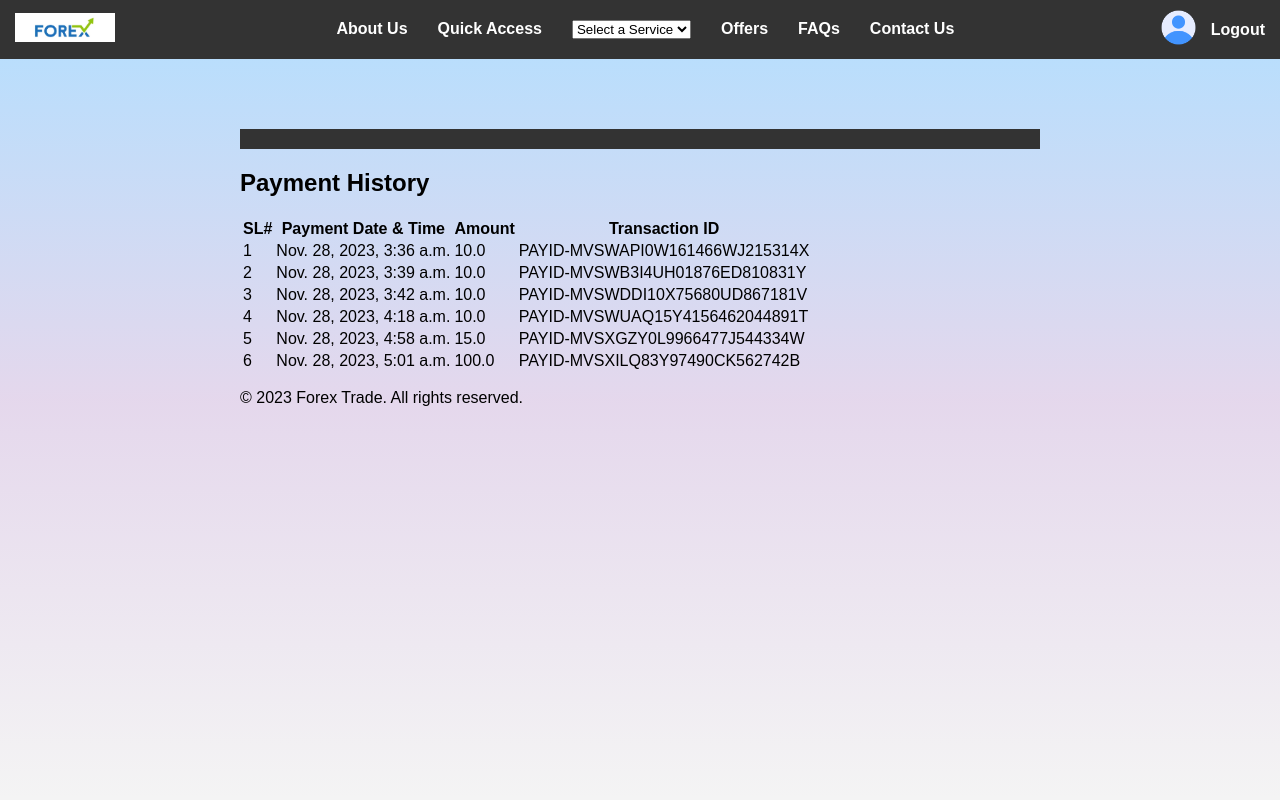
After one commit to me-kr-rohit/COMP8347, a Django app: page /Payment_History/ in a window 1280 px wide. The commit adds this page. Run offline with Django 4.2, Linux system fonts and the light colour scheme; a user stored in the database is signed in; data comes from the database, SQL or seed files in the repository; some libraries are stand-ins or nearby versions.

Commit message:
Added logic for payment, payment history

```diff
--- a/COMP8347/settings.py
+++ b/COMP8347/settings.py
@@ -44,7 +44,7 @@ INSTALLED_APPS = [
     'django.contrib.messages',
     'django.contrib.staticfiles',
     'ForexTrade.apps.ForextradeConfig',
-    'django_bootstrap5'
+    #'django_bootstrap5'
 ]
 
 MIDDLEWARE = [
@@ -128,3 +128,7 @@ STATIC_URL = 'static/'
 
 # Default primary key field type
 # https://docs.djangoproject.com/en/4.2/ref/settings/#default-auto-field
+
+PAYPAL_CLIENT_ID = 'AfDVYrwKp2JxSiG-pjPQVPsLNGh_ZyGB2boqUyUPAm48vG1uD9zNBdrZWTv7bu8BJ6tScHobhjDM-21Y'
+PAYPAL_SECRET = 'EGggzTt4cJv17tsrXl2pqJe4C27ZPEpPC3hs_c772SYGs-xG2Hdq6Xk0tDEX21jHlj6qat1sjDoY7peF'
+PAYPAL_MODE = 'sandbox'
--- a/COMP8347/urls.py
+++ b/COMP8347/urls.py
@@ -19,8 +19,11 @@ from django.conf.urls.static import static
 from django.contrib import admin
 from django.contrib.auth.views import LogoutView
 from django.urls import path
+
 from ForexTrade import views
-from ForexTrade.views import RegisterView, login_view, home_view, MyAccountView, get_exchange_rate, timeseries_view
+from ForexTrade.views import RegisterView, login_view, home_view, MyAccountView, get_exchange_rate, trend, \
+    timeseries_view, Payment_History
+from ForexTrade.views import payment_view, payment_success
 
 urlpatterns = [
     path('', home_view, name='home'),
@@ -35,8 +38,9 @@ urlpatterns = [
     path('my_account/', MyAccountView.as_view(), name='my_account'),
     path('get_exchange_rate/', get_exchange_rate, name='get_exchange_rate'),
     path('trend/', views.trend, name='trend'),
-    path('timeseries_view/', timeseries_view, name='timeseries_view'),
-
-
+    path('timeseries_view/', views.timeseries_view, name='timeseries_view'),
+    path('payment_view/', views.payment_view, name='payment_view'),
+    path('payment/success/', views.payment_success, name='payment_success'),
+    path('Payment_History/', Payment_History, name='Payment_History'),
 ]
 urlpatterns += static(settings.MEDIA_URL, document_root=settings.MEDIA_ROOT)
--- a/ForexTrade/models.py
+++ b/ForexTrade/models.py
@@ -1,5 +1,4 @@
 from django.contrib.auth.models import User
-from django.db import models
 from django.db import models
 
 # Create your models here.
@@ -35,3 +34,20 @@ class UserProfile(TimestampedModel):
     def __str__(self):
         membership_name = self.membership.name if self.membership else "No Membership"
         return f"Membership: {membership_name},FirstName: {self.first_name}, LastName: {self.last_name},Email: {self.email}"
+
+
+# Below code added by Rohit Kumar - 110088741
+class Payment(models.Model):
+    user = models.ForeignKey(User, on_delete=models.CASCADE)
+    amount = models.FloatField()
+    payment_date = models.DateTimeField(auto_now_add=True)
+    transaction_id = models.CharField(max_length=50)
+
+
+class PaymentHistory(models.Model):
+    user = models.ForeignKey(User, on_delete=models.CASCADE)
+    payment = models.ForeignKey(Payment, on_delete=models.CASCADE)
+    transaction_type = models.CharField(max_length=10)  # 'buy' or 'sell'
+    transaction_date = models.DateTimeField(auto_now_add=True)
+
+# End by Rohit Kumar - 110088741
--- /dev/null
+++ b/ForexTrade/static/css/payment.css
@@ -0,0 +1,39 @@
+/* static/css/payment.css */
+
+body {
+  margin: 0;
+  font-family: Arial, sans-serif;
+}
+
+.payment-container {
+  display: flex;
+  flex-wrap: wrap; /* Allow items to wrap to the next line if there's not enough space */
+  justify-content: space-around;
+  padding: 20px;
+  box-sizing: border-box;
+  max-width: 1200px; /* Set a maximum width for the entire page */
+  margin: 0 auto; /* Center the content */
+}
+
+.paypal-container,
+.dummy-card-details {
+  width: 45%; /* Equal width for both containers */
+  box-sizing: border-box;
+  margin: 10px; /* Add some margin between the containers */
+}
+
+.dummy-card-details-inner {
+  padding: 10px;
+  background-color: #f0f0f0;
+  border-radius: 5px;
+}
+
+.dummy-card-details h3 {
+  font-size: 16px;
+  margin-bottom: 10px;
+}
+
+.dummy-card-details p {
+  margin: 5px 0;
+  font-size: 14px;
+}
--- a/ForexTrade/views.py
+++ b/ForexTrade/views.py
@@ -1,5 +1,6 @@
-from datetime import datetime, timedelta
-
+import paypalrestsdk
+from django.contrib.auth.decorators import login_required
+from paypalrestsdk import Payment
 from django.shortcuts import redirect
 from django.contrib import messages
 from django.contrib.auth import authenticate, login, logout
@@ -16,8 +17,8 @@ import matplotlib.pyplot as plt
 from io import BytesIO
 import base64
 from datetime import datetime
-
-from ForexTrade.models import UserProfile, Membership
+from COMP8347 import settings
+from ForexTrade.models import UserProfile, Membership, Payment
 # views.py
 from django.shortcuts import render
 
@@ -163,7 +164,7 @@ class MyAccountView(View):
         return render(request, 'my_account.html')  # Replace 'my_account.html' with your actual template
 
 
-# Added By Rohit : Below logic is for to fetch the exchange_rate value from fx rates api
+# Below code added by Rohit Kumar - 110088741 : To fetch exchange rate from API
 def get_exchange_rate(request):
     # Get parameters from the URL using request.GET
     currency_you_have = request.GET.get('currencyYouHave')
@@ -194,10 +195,7 @@ def get_exchange_rate(request):
         return JsonResponse({'success': False})
 
 
-# fx rates api end
-
-
-# Added By Rohit : Below logic is for to fetch the past trend
+# Below code added by Rohit Kumar - 110088741 : To fetch the historical trend from an API
 
 def trend(request):
     return render(request, 'trend.html')
@@ -206,11 +204,6 @@ def trend(request):
 def timeseries_view(request):
     # API endpoint
     api_url = 'https://api.fxratesapi.com/timeseries'
-    # end_date = request.GET.get('toDate')
-    # start_date = request.GET.get('fromDate')
-    # currency = request.GET.get('currency')
-    # accuracy = 'day'
-
     end_date = request.POST.get('toDate')
     start_date = request.POST.get('fromDate')
     currency = request.POST.get('currencyYouWant')
@@ -261,7 +254,81 @@ def timeseries_view(request):
             return render(request, 'trend_chart.html', context)
 
     except Exception as e:
-        # Handle other exceptions
+        # Handle exceptions
         return JsonResponse({'success': False, 'error': f'An error occurred: {str(e)}'})
 
-# past trend end
+
+def get_paypal_api():
+    paypalrestsdk.configure({
+        "mode": settings.PAYPAL_MODE,
+        "client_id": settings.PAYPAL_CLIENT_ID,
+        "client_secret": settings.PAYPAL_SECRET,
+    })
+    return paypalrestsdk
+
+# Below code added by Rohit Kumar - 110088741 : To fetch the payment details
+
+
+def payment_view(request):
+    try:
+        # total_amount = float(total_amount)
+        amount = request.POST.get('amount')
+        total_amount = float(amount)
+    except ValueError:
+        # Handle the case where total_amount is not a valid float
+        # You might want to redirect or display an error message
+        pass
+
+    paypal_client_id = settings.PAYPAL_CLIENT_ID
+    # paypal_secret = settings.PAYPAL_SECRET
+
+    paypal_api = get_paypal_api()
+
+
+    # Create a PayPal payment
+    payment = paypal_api.Payment({
+        "intent": "sale",
+        "payer": {
+            "payment_method": "paypal",
+        },
+        "transactions": [
+            {
+                "amount": {
+                    "total": str(total_amount),
+                    "currency": "USD",
+                },
+            },
+        ],
+        "redirect_urls": {
+            "return_url": "http://localhost:8000/payment_success/",
+            "cancel_url": "http://localhost:8000/payment_cancel/",
+        },
+    })
+
+    if payment.create():
+        # Save the payment details to your local Payment model
+        Payment.objects.create(
+            user=request.user,
+            amount=total_amount,
+            payment_date=timezone.now(),
+            transaction_id=payment.id,
+        )
+        print(Payment)
+    else:
+        print(payment.error)
+        # Handle payment creation error
+
+    return render(request, 'payment.html',
+                  {'paypal_client_id': paypal_client_id, 'total_amount': total_amount})
+
+
+def payment_success(request):
+    return render(request, 'payment_success.html')
+
+@login_required
+def Payment_History(request):
+    payments = Payment.objects.all()
+    context = {'payments': payments}
+    return render(request, 'Payment_History.html', context)
+
+# End by Rohit Kumar - 110088741
--- a/templates/home.html
+++ b/templates/home.html
@@ -180,7 +180,8 @@
     <div class="card" id="orderCard" style="display: none;">
         <div class="card-body">
             <h2 class="card-title">Place Your Order</h2>
-            <form method="post">
+            <form method="post" action="{% url 'payment_view' %}">
+                {% csrf_token %}
                 <div class="form-group">
                     <label for="currencyYouHave">Currency You Have</label>
                     <select class="form-control" id="currencyYouHave" name="currencyYouHave" required>
--- /dev/null
+++ b/templates/payment_history.html
@@ -0,0 +1,67 @@
+<!-- templates/base.html -->
+{% extends 'base.html' %}
+{% load static %}
+{% block content %}
+
+<!DOCTYPE html>
+<html lang="en">
+<head>
+    <meta charset="UTF-8">
+    <meta name="viewport" content="width=device-width, initial-scale=1.0">
+    <title>{% block title %}Forex Trade{% endblock %}</title>
+    <link rel="stylesheet" href="{% static 'css/payment.css' %}">
+    {% block extra_head %}{% endblock %}
+</head>
+<body>
+    <header>
+        <nav>
+            <ul>
+                <!--li><a href="{% url 'home' %}">Home</a></li-->
+                {% if user.is_authenticated %}
+                    <!-- If user is authenticated, show username and "Logout" link -->
+                    <!--li style="font-weight: bold">Hello, {{ user.username }}!</li-->
+                    <!--li><a href="{% url 'Payment_History' %}">Transactions</a></li-->
+                    <!--li><a href="{% url 'logout' %}">Logout</a></li-->
+                {% else %}
+                    <!-- If user is not authenticated, show "Sign Up" and "Sign In" links -->
+                    <li><a href="{% url 'register' %}">Sign Up</a></li>
+                    <li><a href="{% url 'login' %}">Sign In</a></li>
+                {% endif %}
+                <!-- Add other navigation links as needed -->
+            </ul>
+        </nav>
+    </header>
+
+
+        <section>
+        <div class="container">
+        <h1>Payment History</h1>
+    <table class="crypto-table">
+        <thead>
+            <tr>
+                <th>SL#</th>
+                <th>Payment Date & Time</th>
+                <th>Amount</th>
+                <th>Transaction ID</th>
+            </tr>
+        </thead>
+        <tbody>
+            {% for payment in payments %}
+            <tr>
+                <td>{{ forloop.counter }}</td>
+                <td>{{ payment.payment_date }}</td>
+                <td>{{ payment.amount }}</td>
+                <td>{{ payment.transaction_id }}</td>
+            </tr>
+            {% endfor %}
+        </tbody>
+    </table>
+        </div>
+    </section>
+
+    <footer>
+        <p>&copy; 2023 Forex Trade. All rights reserved.</p>
+    </footer>
+</body>
+</html>
+{% endblock %}
```
Also changed, not shown: templates/payment.html (added, +32 -0 lines), templates/payment_success.html (added, +14 -0 lines), templates/trend_chart.html (+4 -0 lines), ForexTrade/migrations/0003_payment_paymenthistory.py (added).
